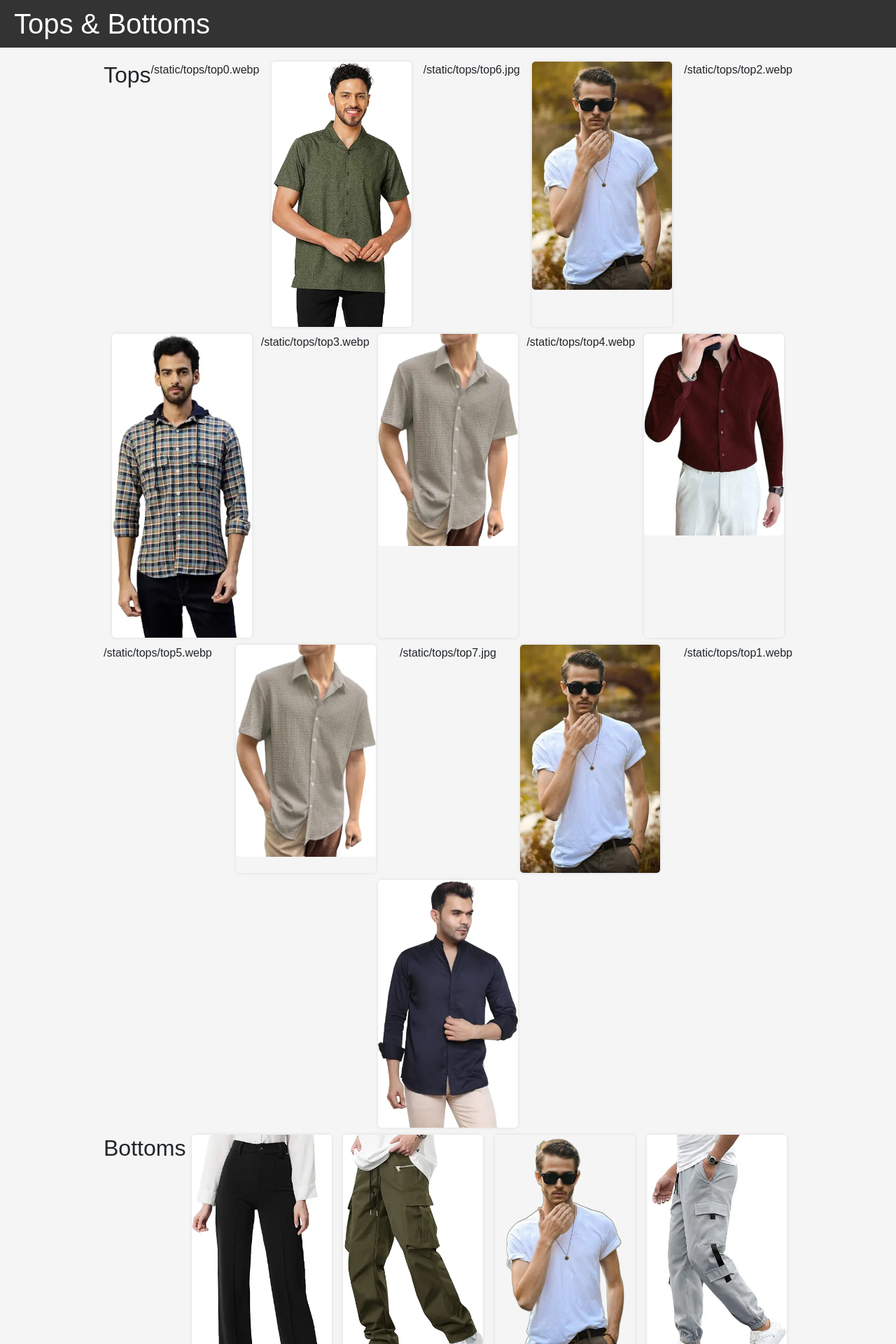
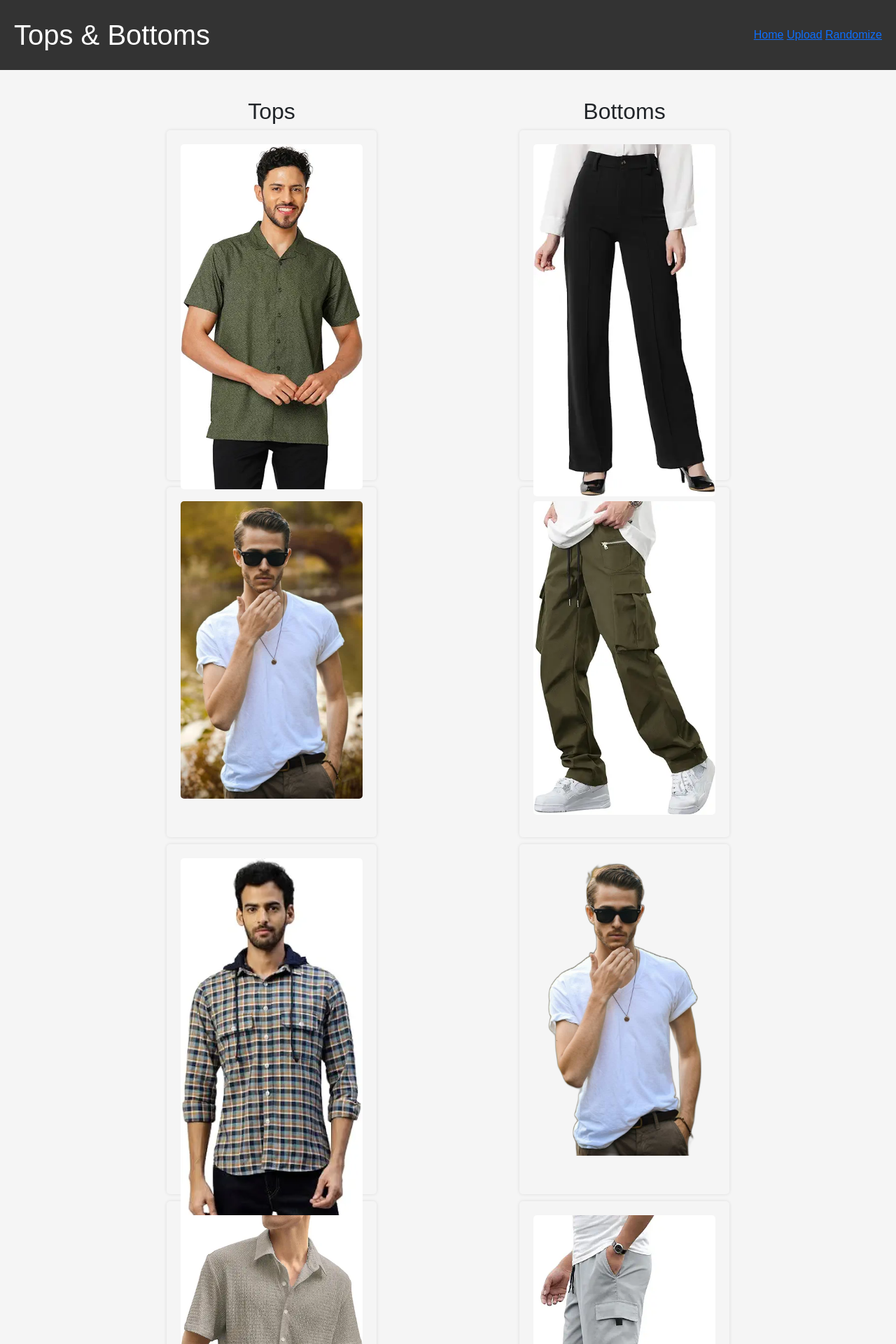
Before and after one commit to Rohanj48/outfitt, a Flask app: page /showpage in a window 1280 px wide. Shown: the top 1920 px of the page at 70% size. Run offline with Flask 3, Linux system fonts and the light colour scheme.

Commit message:
appearence

```diff
--- a/app.py
+++ b/app.py
@@ -1,4 +1,4 @@
-from flask import Flask,render_template,request,jsonify
+from flask import Flask,render_template,request,jsonify,redirect
 from flask_sqlalchemy import SQLAlchemy
 import os
 import random
@@ -26,6 +26,7 @@ class Upload(db.Model):
 #pages
 @app.route('/',methods=['POST', 'GET'])
 def index():
+    return redirect("/showpage")
     return render_template("index.html")
 
 
@@ -83,7 +84,7 @@ def showpage():
 
     botlist = [i for i in botlist if i != None]
 
-    print(botlist)
+    #print(botlist)
 
     lst = os.listdir("static/tops")
     topn= len(lst)
@@ -92,14 +93,14 @@ def showpage():
         toplist.append(os.path.join("/static/tops",i))
 
     toplist = [i for i in toplist if i != None]
-    print(toplist)
+    #print(toplist)
 
 
     context ={
         "botlist":botlist,
         "toplist":toplist
     }
-    return render_template("showpage.html",**context)
+    return render_template("showpage2.html",**context)
 
 
 
--- a/templates/showpage.html
+++ b/templates/showpage.html
@@ -41,7 +41,9 @@
         .section h2 {
             text-align: center;
             margin-bottom: 10px;
+            overflow:hidden;
         }
+
 
         .image-container {
             max-width: 200px; /* Adjust image width as needed */
@@ -67,11 +69,12 @@
         <h1>Tops & Bottoms</h1>
         </header>
     <div class="container">
-        <div class="section">
+
+        <div class="section " class="indent-1" >
             <h2>Tops</h2>
 
             {% for img in toplist %}
-            {{img}}
+
             <div class="image-container">
                 <img src={{img}} alt="Top " class="img-fluid">
             </div>
@@ -81,6 +84,7 @@
         <div class="section">
             <h2>Bottoms</h2>
             {% for img in botlist %}
+
             <div class="image-container">
                 <img src={{img}} alt="bot " class="img-fluid">
             </div>
--- /dev/null
+++ b/templates/showpage2.html
@@ -0,0 +1,127 @@
+<!DOCTYPE html>
+<html lang="en">
+
+<head>
+    <meta charset="UTF-8">
+    <meta name="viewport" content="width=device-width, initial-scale=1.0">
+    <title>Tops & Bottoms</title>
+    <link href="https://cdn.jsdelivr.net/npm/bootstrap@5.1.3/dist/css/bootstrap.min.css" rel="stylesheet"
+        integrity="sha384-1BmE4kWBq78iYhFldvKuhfTAU6auU8tT94WrHftjDbrCEXSU1oBoqyl2QvZ6jIW3" crossorigin="anonymous">
+    <style>
+        body {
+            font-family: Arial, sans-serif;
+            background-color: #f5f5f5;
+            margin: 0;
+            padding: 0;
+        }
+
+        header {
+            height: 100px;
+            background-color: #333;
+            color: #fff;
+            padding: 10px 20px;
+            display: flex;
+            justify-content: space-between;
+            align-items: center;
+        }
+
+        h1 {
+            margin: 0;
+        }
+
+        .container {
+            max-width: 1024px;
+            margin: 0 auto;
+            padding: 20px;
+        }
+
+        .c{
+            width: 500px;
+            height:500px;
+            margin: 0 auto;
+            padding: 20px;
+            text-align: center;
+        }
+
+        .section {
+            display: flex;
+            justify-content: space-around;
+            flex-wrap: wrap;
+        }
+
+        .section h2 {
+            text-align: center;
+            margin-bottom: 10px;
+            overflow: hidden;
+        }
+
+
+        .image-container {
+            width: 300px;
+            /* Adjust image width as needed */
+            height: 500px;
+            margin: 0 auto 10px auto;
+            padding: 20px;
+            border-radius: 5px;
+            box-shadow: 0 0 5px rgba(0, 0, 0, 0.1);
+            /* Optional: subtle shadow */
+        }
+
+        .image-container img {
+            border-radius: inherit;
+            /* Inherit border-radius from container */
+        }
+
+        @media (max-width: 768px) {
+
+            /* Adjust styles for smaller screens (optional) */
+            .section {
+                flex-direction: column;
+                /* Stack images vertically on small screens */
+            }
+        }
+    </style>
+</head>
+
+<body>
+    <header>
+        <h1>Tops & Bottoms</h1>
+        <div>
+            <a href="/showpage">Home</a>
+            <a href="/addpage">Upload</a>
+            <a href="/randpage">Randomize</a>
+        </div>
+
+    </header>
+    <div class="container">
+        <div class="row">
+            <div class="c">
+                <div>
+                    <h2>Tops</h2>
+
+                    {% for img in toplist %}
+
+                    <div class="image-container">
+                        <img src={{img}} alt="Top " class="img-fluid">
+                    </div>
+                    {%endfor%}
+
+                </div>
+            </div>
+            <div class="c">
+            <div>
+                <h2>Bottoms</h2>
+                {% for img in botlist %}
+
+                <div class="image-container">
+                    <img src={{img}} alt="bot " class="img-fluid">
+                </div>
+                {%endfor%}
+            </div>
+            </div>
+            </div>
+        </div>
+    </div>
+</body>
+
+</html>
```
Also changed, not shown: templates/addpage2.html (+7 -1 lines), templates/randpage.html (+41 -3 lines), static/tops/top8.jpg (added).
